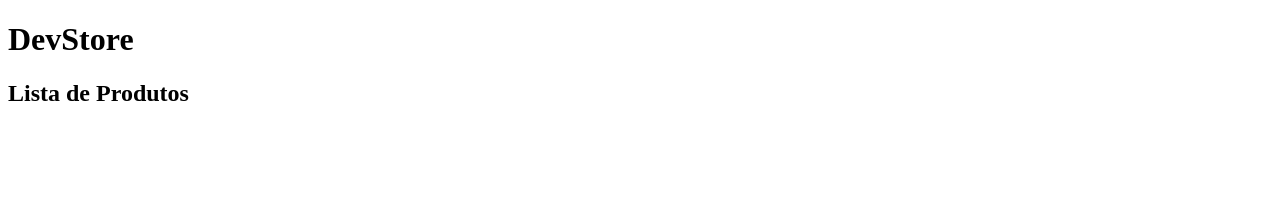
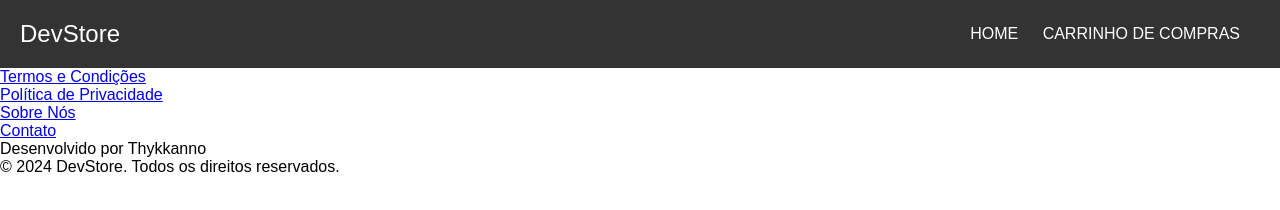
Before and after one commit to Ltbs1981/DevStore, a plain HTML site: page index.html in a window 1280 px wide. Drawn offline with Linux system fonts and the light colour scheme; no server answers.

Commit message:
Fase 2, ciado os menus

```diff
--- a/index.html
+++ b/index.html
@@ -7,12 +7,36 @@
     <link rel="stylesheet" type="text/css" href="style.css">
 </head>
 <body>
-    <h1>DevStore</h1>
-
-    <h2>Lista de Produtos</h2>
-    <div id="product-list">
-
-    </div>
+    <header>
+        <div class="logo" aria-label="Logotipo da Devstore">DevStore</div>
+        <nav aria-label="Navegação principal">
+            <ul>
+                <li><a href="index.html" aria-label="link Página inicial">HOME</a></li>
+                <li><a href="cart.html" aria-label="Link para o carrinho de compras">CARRINHO DE COMPRAS</a></li>
+            </ul>
+        </nav>
+    </header>
+    <main id="product-list">
+        <!-- Aqui serão inseridos dinamicamente os produtos -->
+    </main>
+    <footer>
+        <div class="footer-content">
+            <div class="footer-left">
+                <ul>
+                    <li><a href="#">Termos e Condições</a></li>
+                    <li><a href="#">Política de Privacidade</a></li>
+                    <li><a href="#">Sobre Nós</a></li>
+                    <li><a href="#">Contato</a></li>
+                </ul>
+            </div>
+            <div class="footer-right">
+                <p>Desenvolvido por Thykkanno</p>
+            </div>
+        </div>
+        <div class="footer-bottom">
+            <p>&copy; 2024 DevStore. Todos os direitos reservados.</p>
+        </div>
+    </footer>
     <script src="script.js"></script>
 </body>
 </html>
--- a/style.css
+++ b/style.css
@@ -0,0 +1,36 @@
+*{
+    margin: 0;
+    padding: 0;
+}
+
+body{
+    font-family: Arial, sans-serif;
+}
+header{
+    background-color: #333;
+    color: #fff;
+    padding: 20px;
+    display: flex;
+    justify-content: space-between; /* Isso coloca os elementos em lados opostos */
+    align-items: center;
+}
+
+.logo{
+    font-size: 24px;
+}
+
+nav ul{
+    list-style-type: none;
+    padding: 0;
+    margin: 0;
+}
+
+nav ul li{
+    display: inline;
+    margin-right: 20px;
+}
+
+nav ul li a{
+    text-decoration: none;
+    color: #fff;
+}
```
Also changed, not shown: script.js (line endings or trailing spaces).
